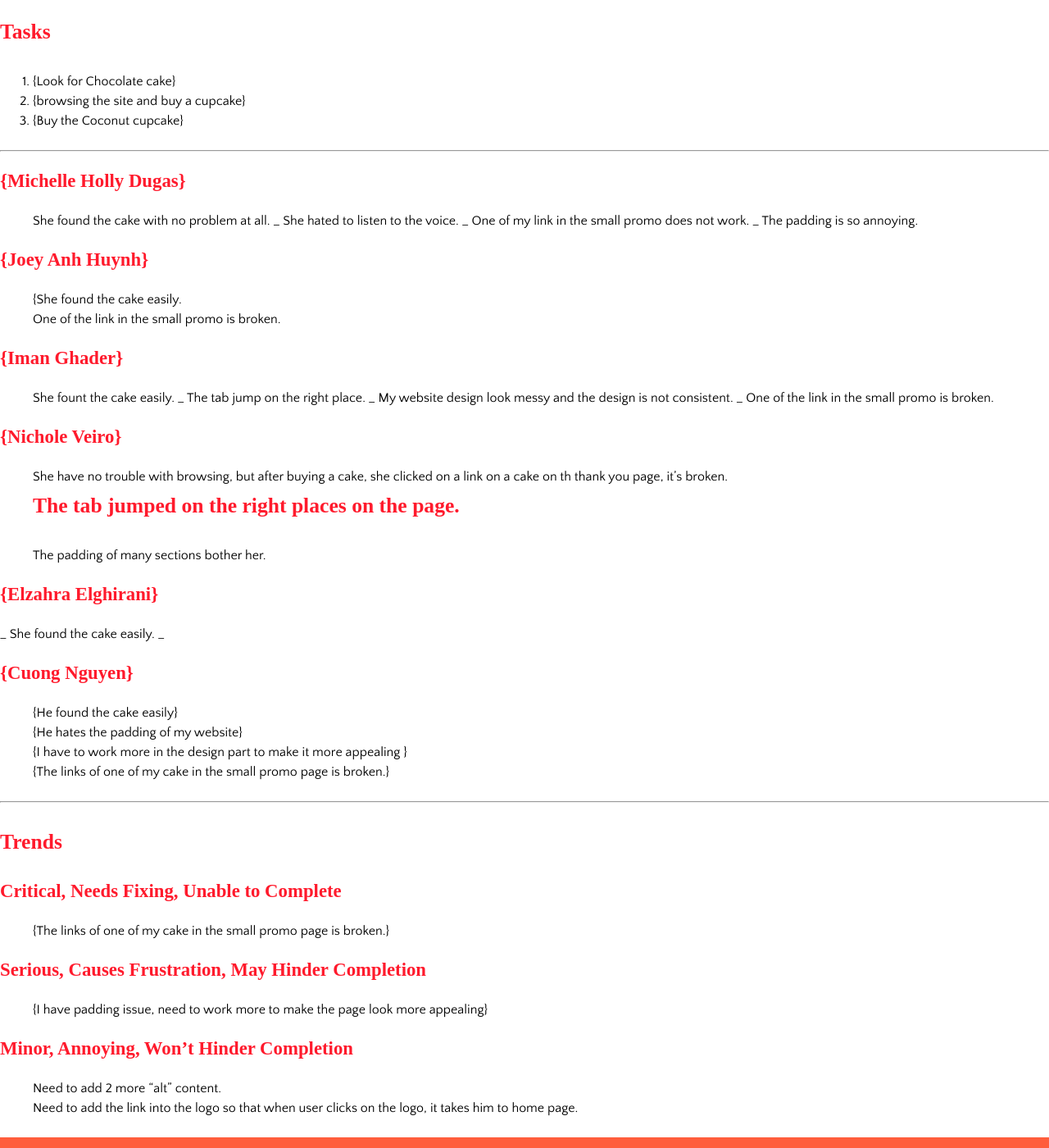
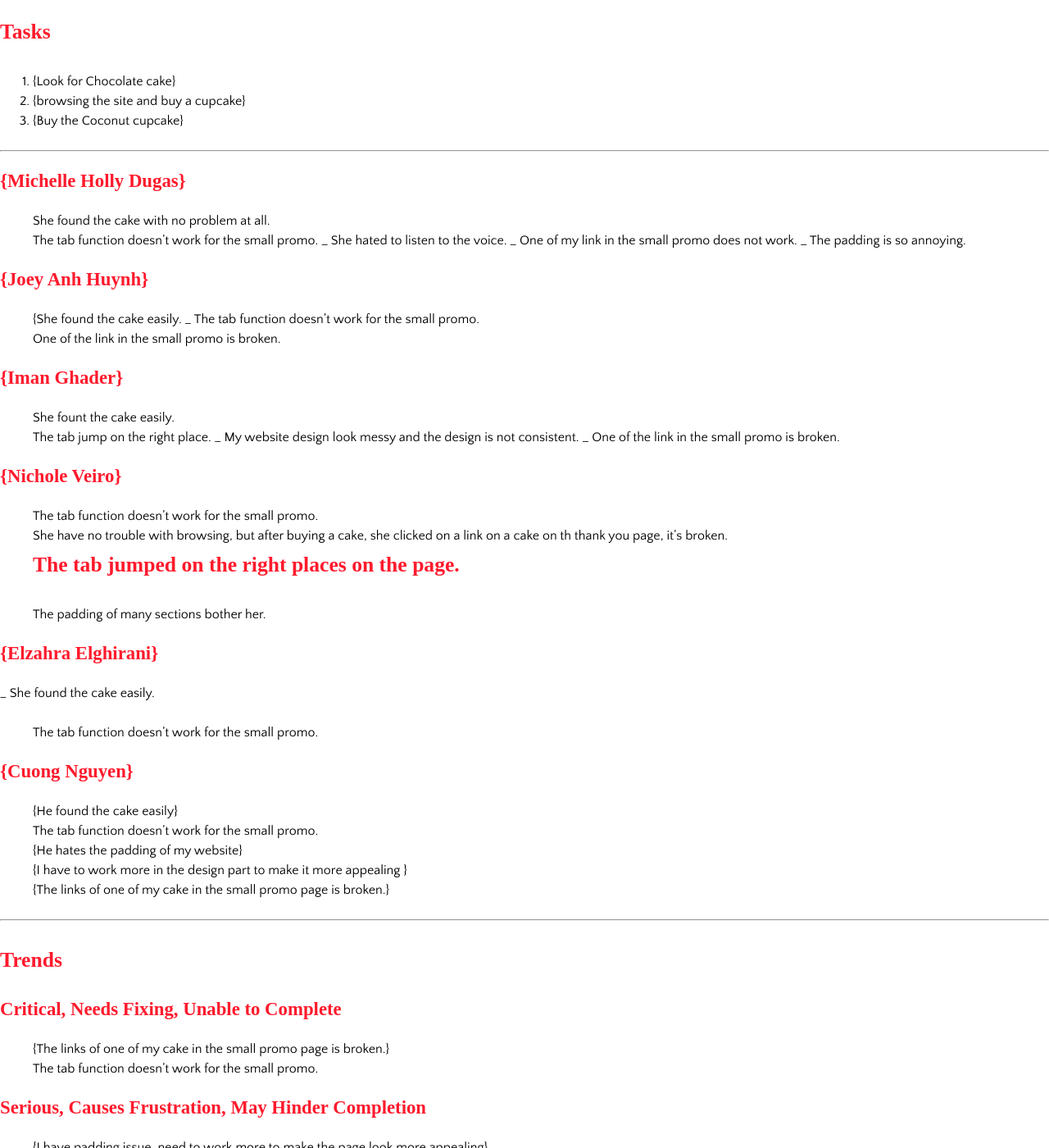
Before and after one commit to mBluebear/ecommerce-website, a Jekyll site: the page built from accessibility-testing-report.md, in a window 1280 px wide and 1400 px high, scrolled down 423 px. Shown: the whole window at 82% size. Built offline with Jekyll 4.4.1, drawn with Linux system fonts in a browser that asks for light colours; some web fonts are replaced; some of the changed text lies outside the part shown.

Commit message:
added main into thank you page and about us

```diff
--- a/_layouts/product.html
+++ b/_layouts/product.html
@@ -3,7 +3,7 @@
 ---
 
 {% include sweet-nav.html %}
-
+<main role="main">
 <div class="product">
 
   <div class="media grid">
@@ -56,3 +56,4 @@
 
 
     <h2>Related Products</h2>
+</main>
--- a/about.html
+++ b/about.html
@@ -5,7 +5,7 @@
 showbanner: yes
 ---
 
-<div class="grid pad-top-double" role="main">
+<main class="grid pad-top-double" role="main">
     <div class="unit unit-s-1 unit-m-1-2 unit-l-1-3">
         <h1>About Us!</h1>
     </div>
@@ -27,4 +27,4 @@
     <div class ="gutter unit unit-s-1 unit-m-1-3 unit-l-1-3">
         {% include promo-small.html title="Chocolate Cupcake" desc="Chocolate cake topped with a swirl of chocolate buttercream and purple rose." image="images/cupcake/3.jpg" %}
     </div>
-</div>
+</main>
--- a/accessibility-testing-report.md
+++ b/accessibility-testing-report.md
@@ -23,6 +23,7 @@
 
 ### {Michelle Holly Dugas}
 - She found the cake with no problem at all.
+- The tab function doesn't work for the small promo.
 _ She hated to listen to the voice.
 _ One of my link in the small promo does not work.
 _ The padding is so annoying.
@@ -31,17 +32,18 @@
 ### {Joey Anh Huynh}
 
 - {She found the cake easily.
+_ The tab function doesn't work for the small promo.
 - One of the link in the small promo is broken.
 
 ### {Iman Ghader}
 - She fount the cake easily.
-_ The tab jump on the right place.
+- The tab jump on the right place.
 _ My website design look messy and the design is not consistent.
 _ One of the link in the small promo is broken.
 
 
 ### {Nichole Veiro}
-
+- The tab function doesn't work for the small promo.
 - She have no trouble with browsing, but after buying a cake, she clicked on a link on a cake on th thank you page, it's broken.
 - The tab jumped on the right places on the page.
 -
@@ -49,11 +51,12 @@
 
 ### {Elzahra Elghirani}
 _ She found the cake easily.
-_
+- The tab function doesn't work for the small promo.
 
 ### {Cuong Nguyen}
 
 - {He found the cake easily}
+- The tab function doesn't work for the small promo.
 - {He hates the padding of my website}
 - {I have to work more in the design part to make it more appealing }
 - {The links of one of my cake in the small promo page is broken.}
@@ -66,11 +69,13 @@
 ### Critical, Needs Fixing, Unable to Complete
 
 - {The links of one of my cake in the small promo page is broken.}
+- The tab function doesn't work for the small promo.
 
 
 ### Serious, Causes Frustration, May Hinder Completion
 
 - {I have padding issue, need to work more to make the page look more appealing}
+- The tab function doesn't work for the small promo.
 
 
 ### Minor, Annoying, Won’t Hinder Completion
--- a/index.html
+++ b/index.html
@@ -5,9 +5,9 @@
 showbanner: yes
 ---
 
+<main role="main">
 {% include promo-large.html %}
 
-<main role="main">
     <div class="promo-large">
         <img src="{{site.baseurl}}/images/welcome-img.jpg" class="img-flex">
         <div class="welcome">
@@ -18,7 +18,7 @@
     <div class="grid">
         <div class="promo-small-div">
             <h2 class="exa">Products Recommendation</h2>
-            <div class ="gutter-small unit unit-s-1-2 unit-m-1-4 unit-l-1-4">
+            <div class ="gutter-small unit unit-s-1-2 unit-m-1-4 unit-l-1-4" id="berry-cake">
                 {% include promo-small.html title="Berry Cake" image="images/cupcake/1.jpg" link="/sweets/berry-cake"%}
             </div>
 
--- a/thank-you.html
+++ b/thank-you.html
@@ -4,7 +4,7 @@
 ---
 
 
-<div class="grid pad-left" role="main">
+<main class="grid pad-left" role="main">
     <div class="unit unit-s-1 unit-m-1-2 unit-l-1-3">
         <h1>Thank you for doing business with us!</h1>
     </div>
@@ -25,4 +25,4 @@
     <div class ="gutter unit unit-s-1 unit-m-1-3 unit-l-1-3">
         {% include promo-small.html title="Chocolate Lovers" link="/sweets/chocolate-lovers" desc="Chocolate cake topped with a swirl of chocolate buttercream and purple rose." image="images/cupcake/3.jpg" %}
     </div>
-</div>
+</main>
```
